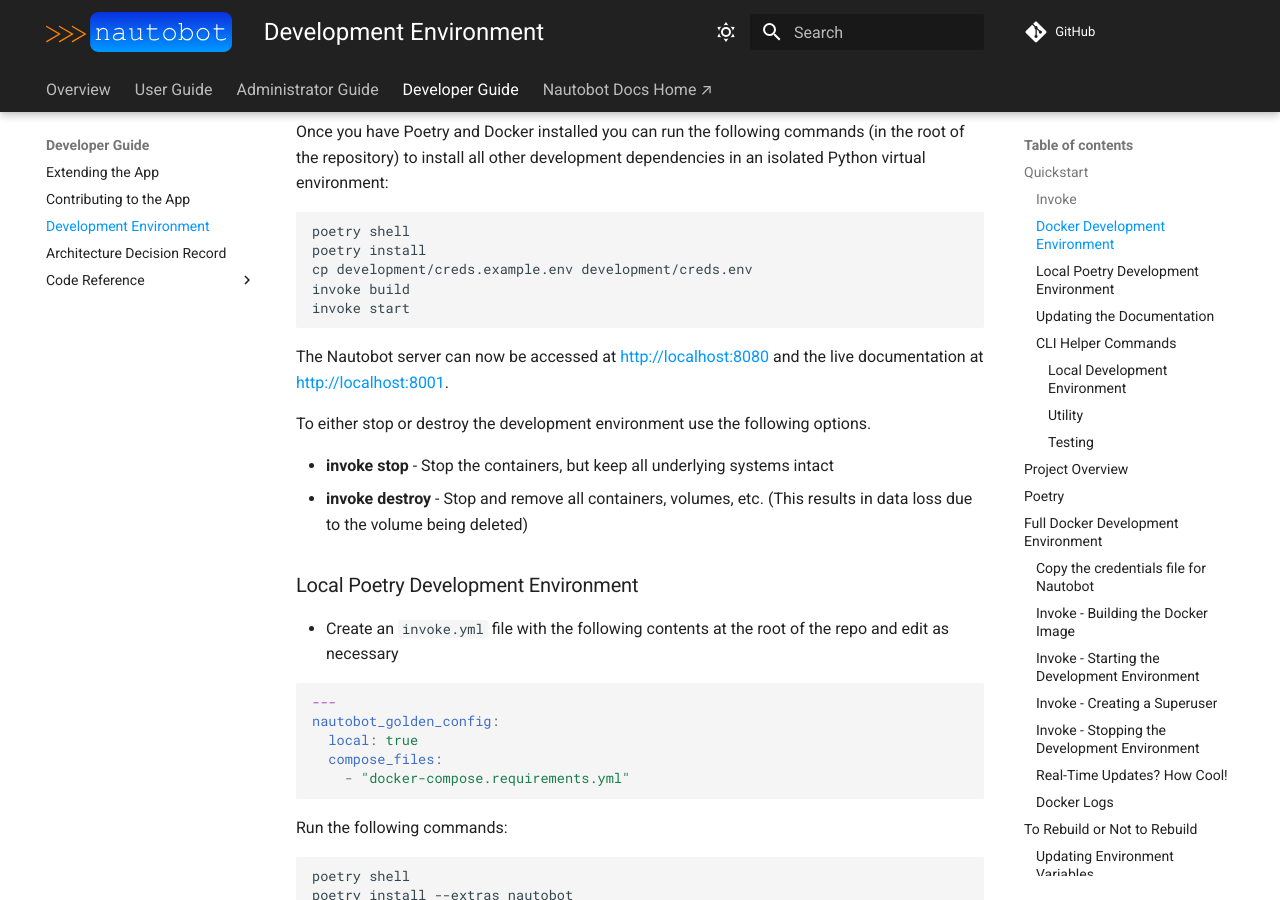
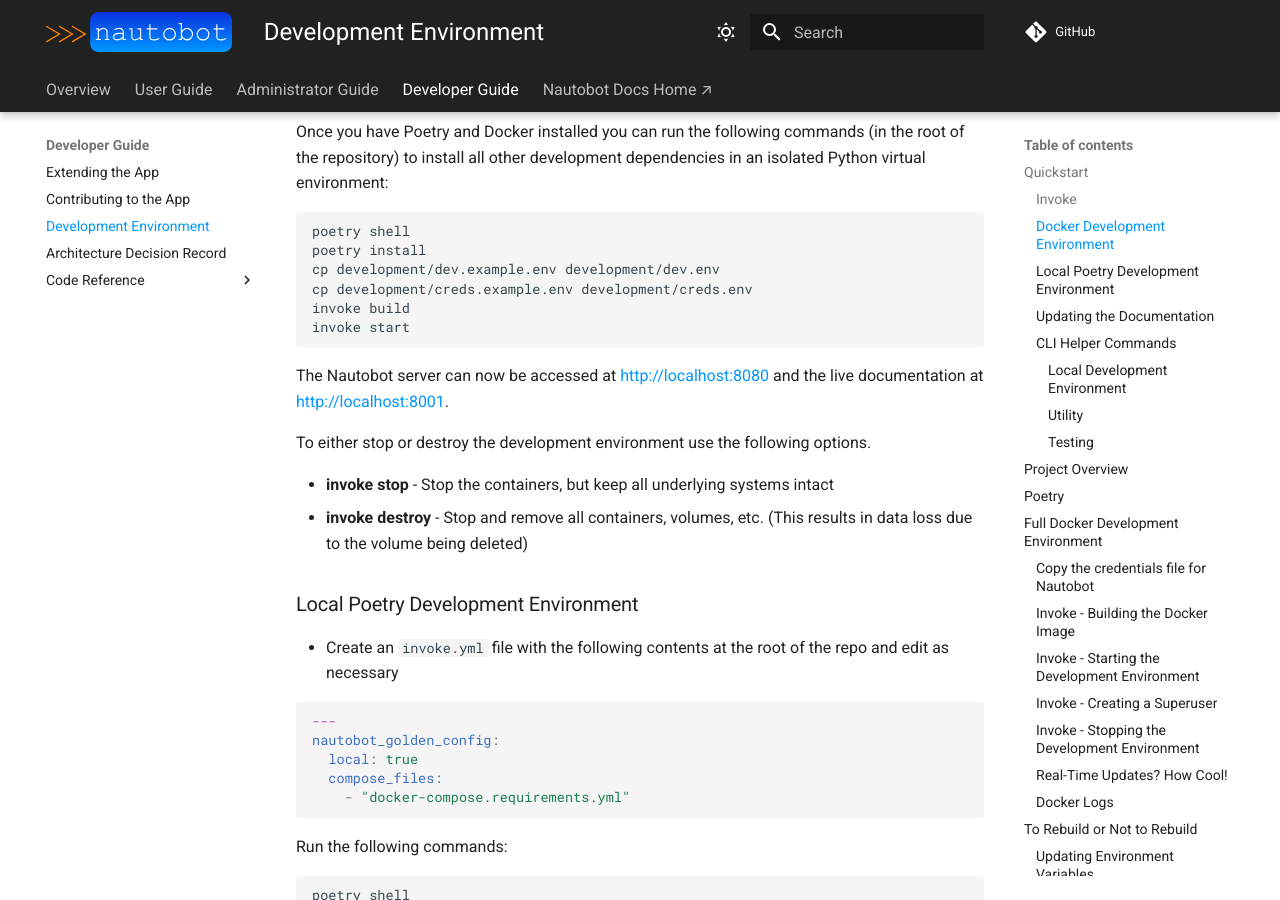
Before and after one commit to nautobot/nautobot-app-golden-config, an MkDocs documentation site: the page built from docs/dev/dev_environment.md, in a window 1280 px wide and 900 px high, scrolled down 1359 px. Built offline with MkDocs 1.6.1 and Material for MkDocs 9.7.7, drawn with Linux system fonts in a browser that asks for light colours; comment, search, counter and statistics services are not loaded.

Commit message:
Fixes nautobot/nautobot-plugin-golden-config#424

````diff
--- a/docs/dev/dev_environment.md
+++ b/docs/dev/dev_environment.md
@@ -37,6 +37,7 @@
 ```shell
 poetry shell
 poetry install
+cp development/dev.example.env development/dev.env
 cp development/creds.example.env development/creds.env
 invoke build
 invoke start
````
Also changed, not shown: 2 other files.
